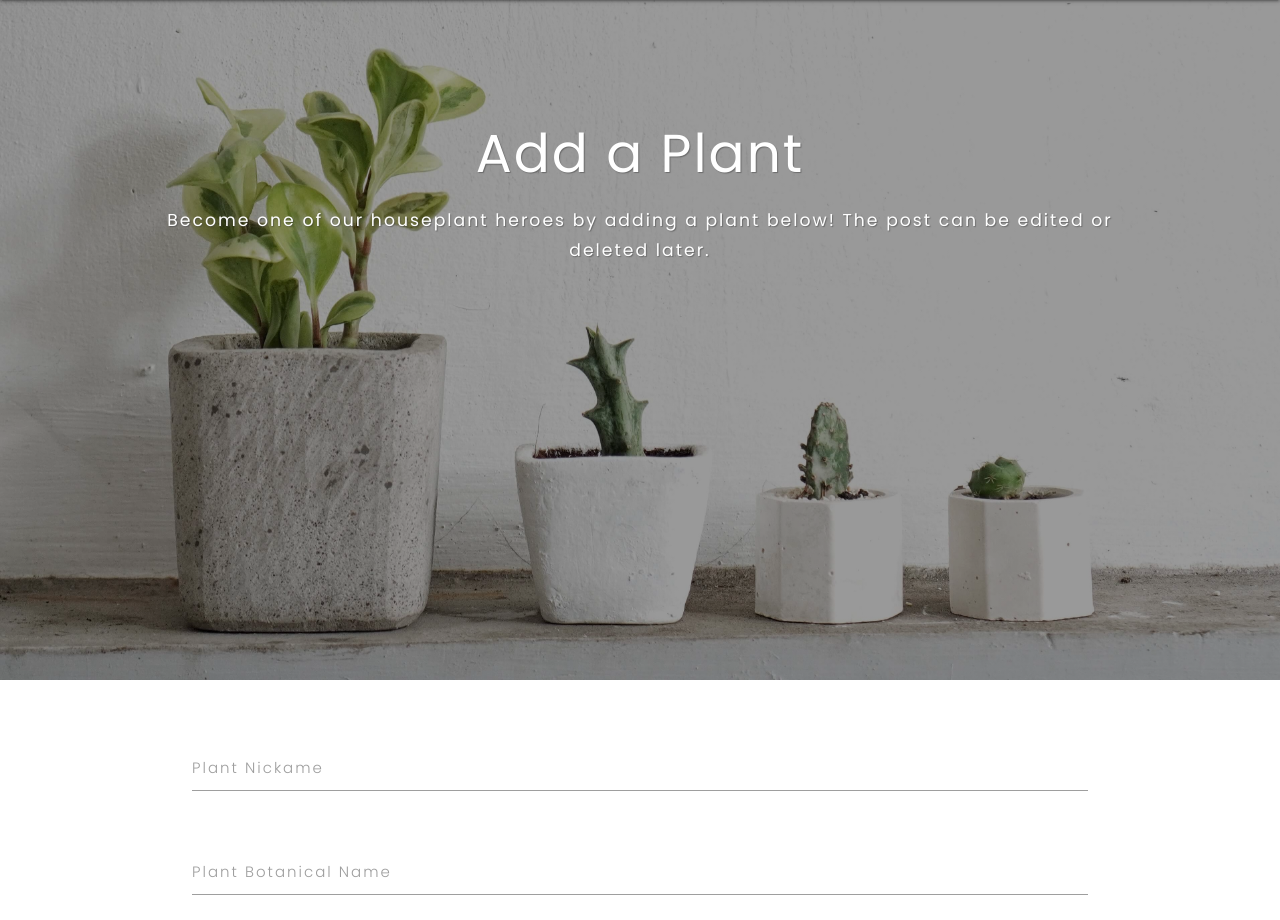
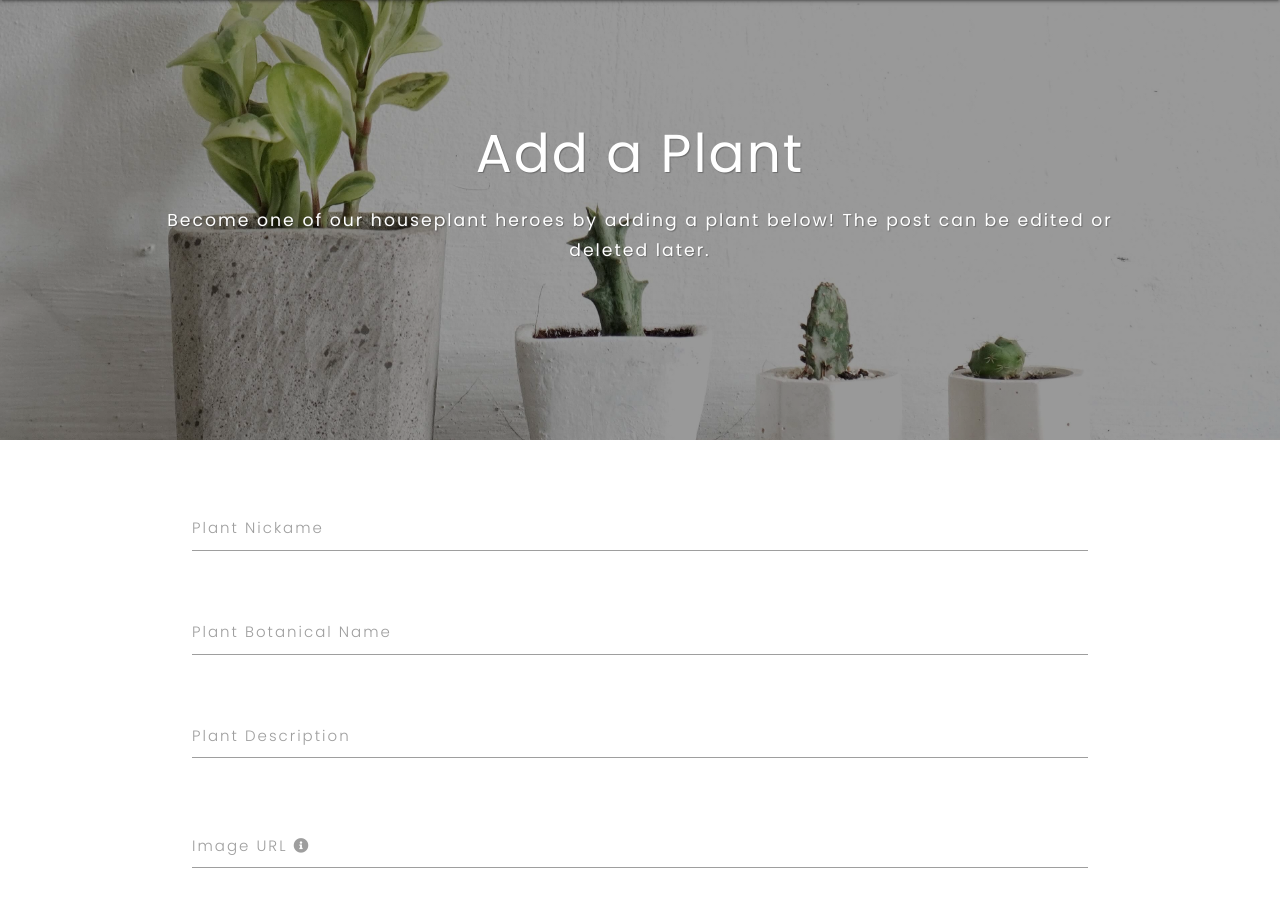
Before and after one commit to Code-Institute-Submissions/houseplant-heroes, a Flask app: page /add_plant in a window 1280 px wide. Shown: the part 64-984 px from the top of the page. Run offline with Flask 2, Linux system fonts and the light colour scheme; data that the repository does not hold is empty; some libraries are stand-ins or nearby versions.

Commit message:
Add height to add_plant hero image

```diff
--- a/static/css/style.css
+++ b/static/css/style.css
@@ -25,6 +25,10 @@ a.brand-logo.black-text.left {
 }
 .height-85 {
   height: 85%;
+}
+
+.height-55 {
+  height: 55%;
 }
 
 .hero-image-section {
--- a/templates/add_plant.html
+++ b/templates/add_plant.html
@@ -2,7 +2,7 @@
 
 <!-- hero image opening div -->
 {% block hero_image_begin %}
-<div class="hero-image height-85">
+<div class="hero-image height-55">
   {% endblock %}
 
   <!-- heading -->
@@ -13,8 +13,7 @@
   below! The post can be edited or deleted later. {% endblock %}
 
   <!-- hero image closing div -->
-  {% block
-  hero_image_end %}
+  {% block hero_image_end %}
 </div>
 {% endblock %}
 
```
